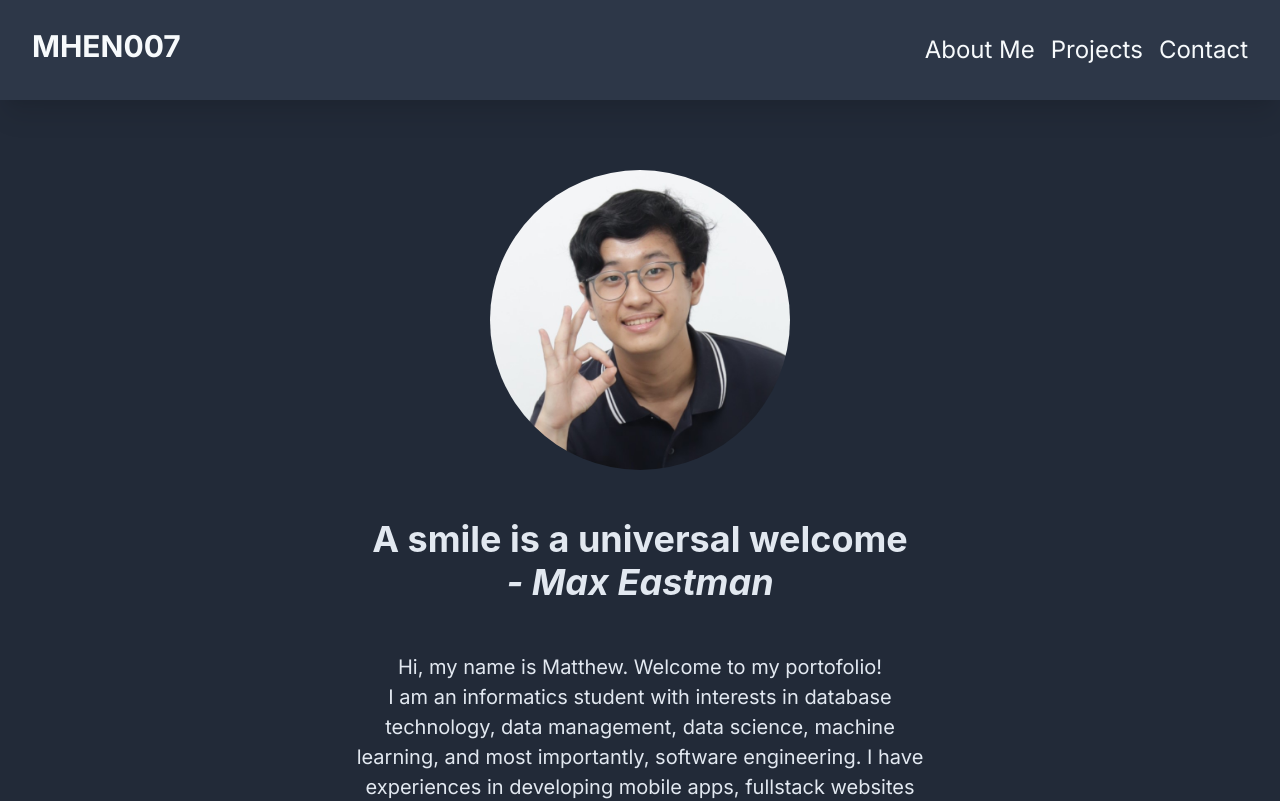
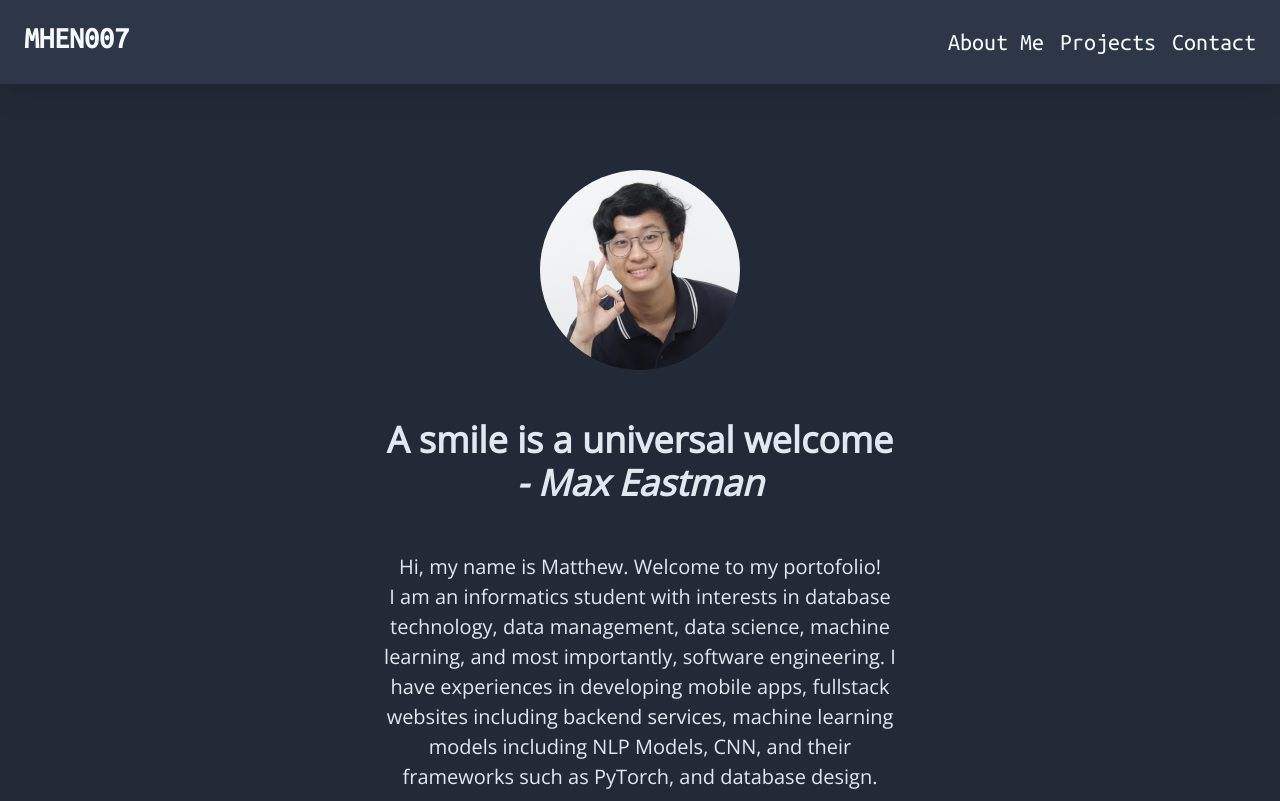
Before and after one commit to MHEN007/MHEN007.github.io, a Next.js app: page / in a window 1280 px wide. Shown: the top 801 px of the page. Built offline with nearby package versions, Linux system fonts and the light colour scheme.

Commit message:
feat: Change font families and sizes

```diff
--- a/app/about/page.tsx
+++ b/app/about/page.tsx
@@ -35,6 +35,11 @@ function AboutMe(){
                 <Box bgColor={"gray.600"} px={15} py={10} flex={"right"} width={{base:"100%", sm:"50%"}} color="gray.300">
                     <Heading py={5}>My Professional Experiences</Heading>
                     <List spacing={3}>
+
+                        <ListItem>
+                            <ListIcon as={CalendarIcon}/>
+                            Part-Time Software Engineer at EduBeyond (Feb 2025 - Now)
+                        </ListItem>
 
                         <ListItem>
                             <ListIcon as={CalendarIcon}/>
--- a/app/components/navbar.tsx
+++ b/app/components/navbar.tsx
@@ -6,7 +6,7 @@ function NavItem({ text }: { text: string }) {
     <Box p={2}>
       <Text
         color={"gray.50"}
-        fontSize={{"base": "md", "sm": "md", "md": "2xl"}}>
+        fontSize={{"base": "sm", "sm": "md", "md": "2xl"}}>
         {text}
       </Text>
     </Box>
@@ -17,18 +17,19 @@ export default function Navbar() {
   return (
     <Box
       bg={"gray.700"}
-      p={{base: "0.5em", sm: "1em", md: "1.5em"}}
+      p={{base: "0.5em", sm: "1em", md: "1em"}}
       position={"fixed"}
       top={0}
       right={0}
       left={0}
       zIndex={1000}
-      boxShadow={"xl"}>
+      boxShadow={"xl"}
+      fontFamily={"mono"}>
       <Flex>
         <Link as={NextLink} href="/">
           <Text
             color={"gray.50"}
-            fontSize={{"base": "2xl", "sm": "2xl", "md": "3xl"}}
+            fontSize={{"base": "xl", "sm": "2xl", "md": "3xl"}}
             as="b"
             p={2}>
             MHEN007
--- a/app/layout.tsx
+++ b/app/layout.tsx
@@ -1,9 +1,8 @@
 import type { Metadata } from "next";
-import { Inter } from "next/font/google";
 import "./globals.css";
 import { Providers } from "./providers";
-
-const inter = Inter({ subsets: ["latin"] });
+import '@fontsource/open-sans/400.css'
+import '@fontsource/ubuntu-mono/400.css'
 
 export const metadata: Metadata = {
   title: "MHEN007's Website",
@@ -17,7 +16,7 @@ export default function RootLayout({
 }>) {
   return (
     <html lang="en">
-      <body className={inter.className}>
+      <body>
         <Providers>{children}</Providers>
       </body>
     </html>
--- a/app/page.tsx
+++ b/app/page.tsx
@@ -17,7 +17,7 @@ function HomeContent(){
               src={"./assets/Mahen.JPG"}
               alt="MHEN007"
               borderRadius={"full"}
-              boxSize={{base: 150, sm:200, md: 300}}/>
+              boxSize={{base: 100, sm:130, md: 200}}/>
           </Center>
 
           <Heading
--- a/app/providers.tsx
+++ b/app/providers.tsx
@@ -1,7 +1,16 @@
 'use client'
 
 import { ChakraProvider } from '@chakra-ui/react'
+import { extendTheme } from '@chakra-ui/react'
+
+const fonts = {
+  heading: 'Open Sans, sans-serif',
+  body: 'Open Sans, sans-serif',
+  mono: 'ubuntu mono, monospace',
+}
+
+const theme = extendTheme({ fonts })
 
 export function Providers({ children }: { children: React.ReactNode }) {
-  return <ChakraProvider>{children}</ChakraProvider>
+  return <ChakraProvider theme={theme}>{children}</ChakraProvider>
 }
--- a/package.json
+++ b/package.json
@@ -14,8 +14,10 @@
     "@chakra-ui/react": "^2.8.2",
     "@emotion/react": "^11.11.4",
     "@emotion/styled": "^11.11.5",
+    "@fontsource/open-sans": "^5.1.1",
+    "@fontsource/ubuntu-mono": "^5.1.1",
     "framer-motion": "^11.2.10",
-    "next": "14.2.4",
+    "next": "^14.2.24",
     "profile-web": "file:",
     "react": "^18",
     "react-dom": "^18",
```
Also changed, not shown: 1 other file (tests, documents, lock files or other folders).
